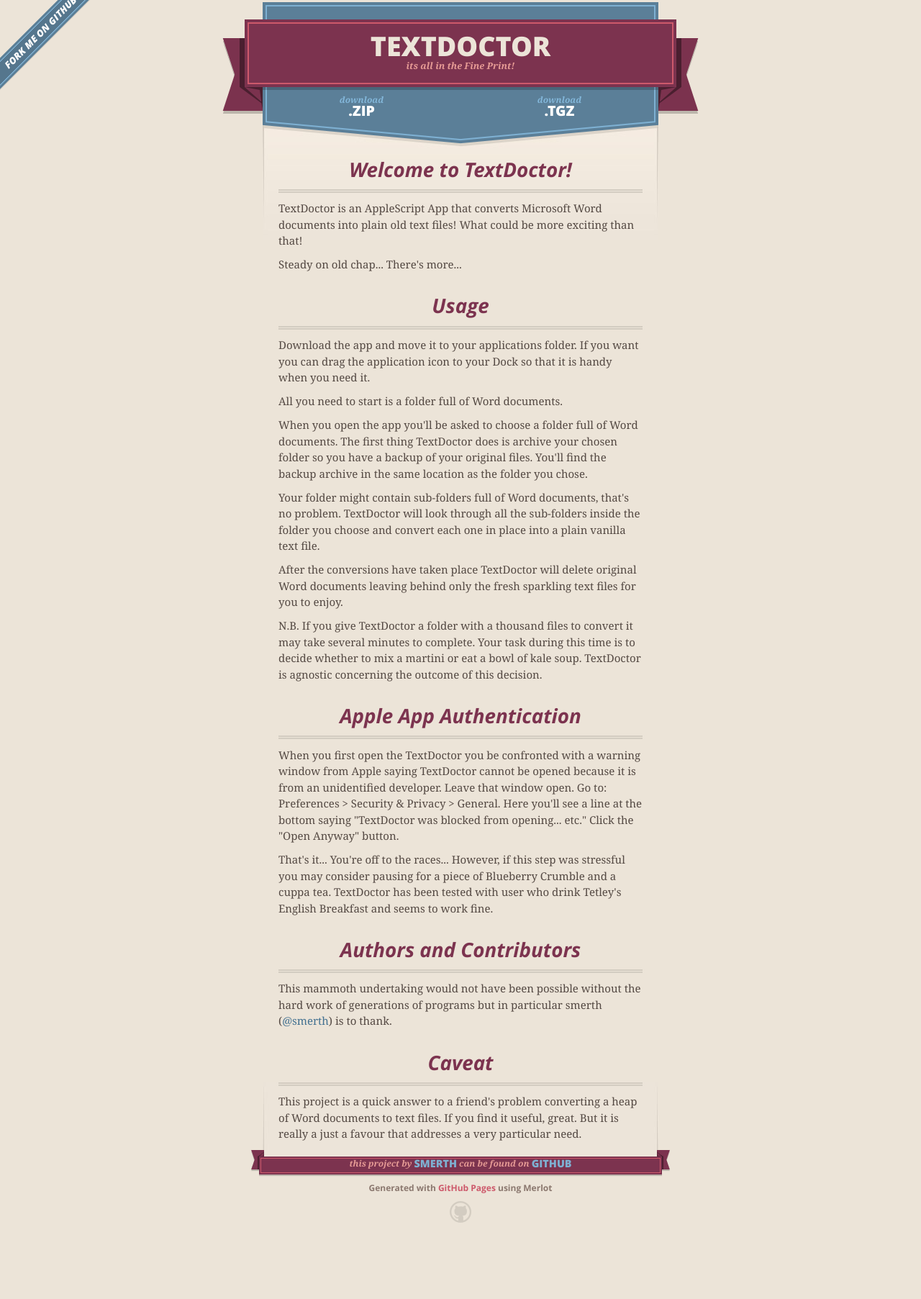
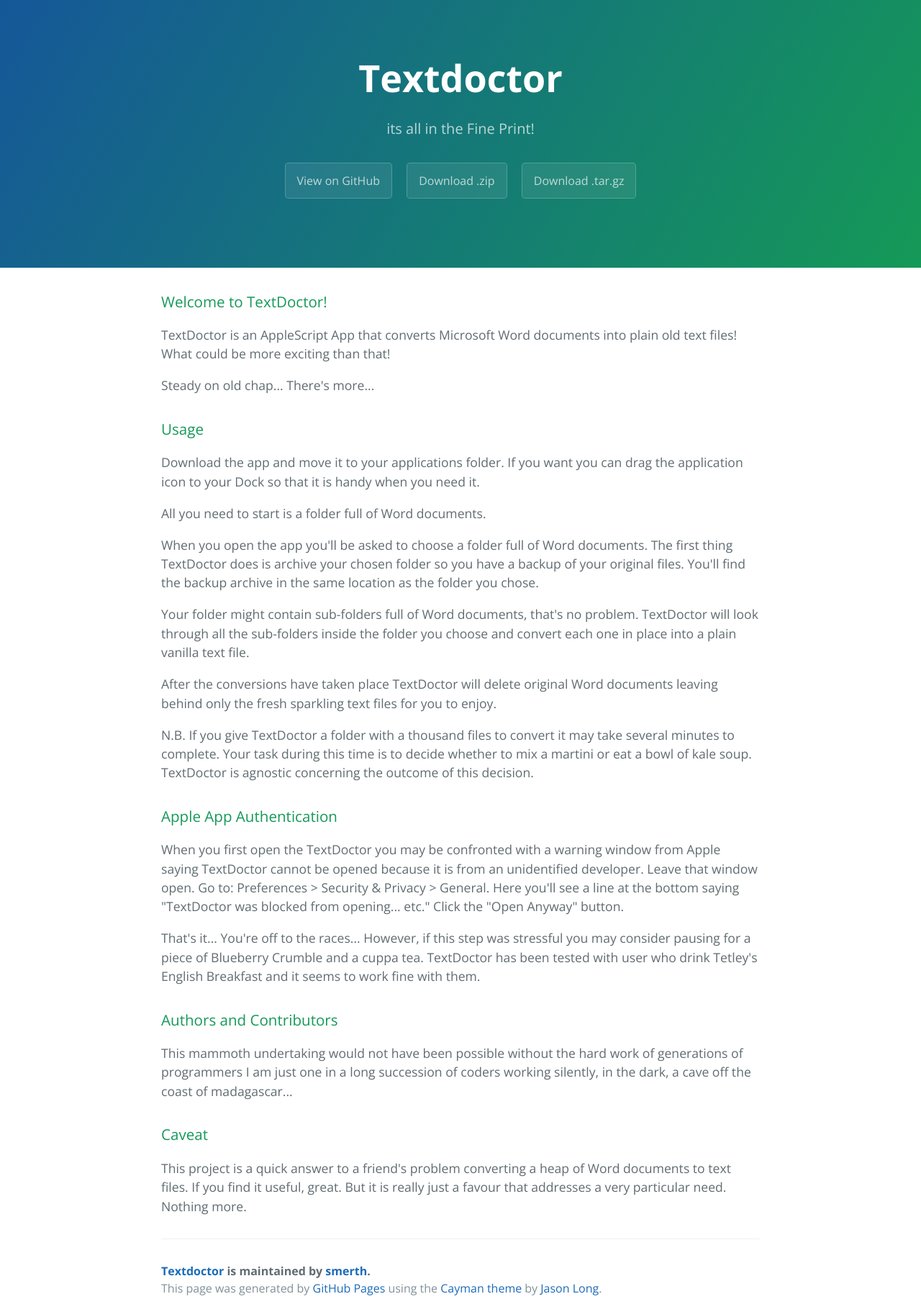
Before and after one commit to smerth/TextDoctor, a plain HTML site: page index.html in a window 1280 px wide. Shown: the part 11-1816 px from the top of the page at 72% size. Before the commit the page ends 1750 px from the top, so only its background shows below. Drawn offline with nearby package versions, Linux system fonts and the light colour scheme.

Commit message:
Create gh-pages branch via GitHub

```diff
--- a/index.html
+++ b/index.html
@@ -1,52 +1,25 @@
 <!DOCTYPE html>
-<html>
+<html lang="en-us">
   <head>
-    <meta charset='utf-8'>
-    <meta http-equiv="X-UA-Compatible" content="chrome=1">
-    <meta name="viewport" content="width=640">
+    <meta charset="UTF-8">
+    <title>Textdoctor by smerth</title>
+    <meta name="viewport" content="width=device-width, initial-scale=1">
+    <link rel="stylesheet" type="text/css" href="stylesheets/normalize.css" media="screen">
+    <link href='https://fonts.googleapis.com/css?family=Open+Sans:400,700' rel='stylesheet' type='text/css'>
+    <link rel="stylesheet" type="text/css" href="stylesheets/stylesheet.css" media="screen">
+    <link rel="stylesheet" type="text/css" href="stylesheets/github-light.css" media="screen">
+  </head>
+  <body>
+    <section class="page-header">
+      <h1 class="project-name">Textdoctor</h1>
+      <h2 class="project-tagline">its all in the Fine Print!</h2>
+      <a href="https://github.com/smerth/TextDoctor" class="btn">View on GitHub</a>
+      <a href="https://github.com/smerth/TextDoctor/zipball/master" class="btn">Download .zip</a>
+      <a href="https://github.com/smerth/TextDoctor/tarball/master" class="btn">Download .tar.gz</a>
+    </section>
 
-    <link rel="stylesheet" href="stylesheets/core.css" media="screen">
-    <link rel="stylesheet" href="stylesheets/mobile.css" media="handheld, only screen and (max-device-width:640px)">
-    <link rel="stylesheet" href="stylesheets/github-light.css">
-
-    <script type="text/javascript" src="javascripts/modernizr.js"></script>
-    <script type="text/javascript" src="https://ajax.googleapis.com/ajax/libs/jquery/1.7.1/jquery.min.js"></script>
-    <script type="text/javascript" src="javascripts/headsmart.min.js"></script>
-    <script type="text/javascript">
-      $(document).ready(function () {
-        $('#main_content').headsmart()
-      })
-    </script>
-    <title>Textdoctor by smerth</title>
-  </head>
-
-  <body>
-    <a id="forkme_banner" href="https://github.com/smerth/TextDoctor">View on GitHub</a>
-    <div class="shell">
-
-      <header>
-        <span class="ribbon-outer">
-          <span class="ribbon-inner">
-            <h1>Textdoctor</h1>
-            <h2>its all in the Fine Print!</h2>
-          </span>
-          <span class="left-tail"></span>
-          <span class="right-tail"></span>
-        </span>
-      </header>
-
-      <section id="downloads">
-        <span class="inner">
-          <a href="https://github.com/smerth/TextDoctor/zipball/master" class="zip"><em>download</em> .ZIP</a><a href="https://github.com/smerth/TextDoctor/tarball/master" class="tgz"><em>download</em> .TGZ</a>
-        </span>
-      </section>
-
-
-      <span class="banner-fix"></span>
-
-
-      <section id="main_content">
-        <h3>
+    <section class="main-content">
+      <h3>
 <a id="welcome-to-textdoctor" class="anchor" href="#welcome-to-textdoctor" aria-hidden="true"><span aria-hidden="true" class="octicon octicon-link"></span></a>Welcome to TextDoctor!</h3>
 
 <p>TextDoctor is an AppleScript App that converts Microsoft Word documents into plain old text files!  What could be more exciting than that!  </p>
@@ -71,34 +44,27 @@
 <h3>
 <a id="apple-app-authentication" class="anchor" href="#apple-app-authentication" aria-hidden="true"><span aria-hidden="true" class="octicon octicon-link"></span></a>Apple App Authentication</h3>
 
-<p>When you first open the TextDoctor you be confronted with a warning window from Apple saying TextDoctor cannot be opened because it is from an unidentified developer.  Leave that window open.  Go to: Preferences &gt; Security &amp; Privacy &gt; General.  Here you'll see a line at the bottom saying "TextDoctor was blocked from opening... etc."  Click the "Open Anyway" button.</p>
+<p>When you first open the TextDoctor you may be confronted with a warning window from Apple saying TextDoctor cannot be opened because it is from an unidentified developer.  Leave that window open.  Go to: Preferences &gt; Security &amp; Privacy &gt; General.  Here you'll see a line at the bottom saying "TextDoctor was blocked from opening... etc."  Click the "Open Anyway" button.</p>
 
-<p>That's it... You're off to the races...  However, if this step was stressful you may consider pausing for a piece of Blueberry Crumble and a cuppa tea.  TextDoctor has been tested with user who drink Tetley's English Breakfast and seems to work fine. </p>
+<p>That's it... You're off to the races...  However, if this step was stressful you may consider pausing for a piece of Blueberry Crumble and a cuppa tea.  TextDoctor has been tested with user who drink Tetley's English Breakfast and it seems to work fine with them. </p>
 
 <h3>
 <a id="authors-and-contributors" class="anchor" href="#authors-and-contributors" aria-hidden="true"><span aria-hidden="true" class="octicon octicon-link"></span></a>Authors and Contributors</h3>
 
-<p>This mammoth undertaking would not have been possible without the hard work of generations of programs but in particular smerth (<a href="https://github.com/smerth" class="user-mention">@smerth</a>) is to thank.</p>
+<p>This mammoth undertaking would not have been possible without the hard work of generations of programmers I am just one in a long succession of coders working silently, in the dark, a cave off the coast of madagascar...</p>
 
 <h3>
 <a id="caveat" class="anchor" href="#caveat" aria-hidden="true"><span aria-hidden="true" class="octicon octicon-link"></span></a>Caveat</h3>
 
-<p>This project is a quick answer to a friend's problem converting a heap of Word documents to text files.  If you find it useful, great.  But it is really a just a favour that addresses a very particular need.</p>
-      </section>
+<p>This project is a quick answer to a friend's problem converting a heap of Word documents to text files.  If you find it useful, great.  But it is really just a favour that addresses a very particular need.  Nothing more.</p>
 
-      <footer>
-        <span class="ribbon-outer">
-          <span class="ribbon-inner">
-            <p>this project by <a href="https://github.com/smerth">smerth</a> can be found on <a href="https://github.com/smerth/TextDoctor">GitHub</a></p>
-          </span>
-          <span class="left-tail"></span>
-          <span class="right-tail"></span>
-        </span>
-        <p>Generated with <a href="https://pages.github.com">GitHub Pages</a> using Merlot</p>
-        <span class="octocat"></span>
+      <footer class="site-footer">
+        <span class="site-footer-owner"><a href="https://github.com/smerth/TextDoctor">Textdoctor</a> is maintained by <a href="https://github.com/smerth">smerth</a>.</span>
+
+        <span class="site-footer-credits">This page was generated by <a href="https://pages.github.com">GitHub Pages</a> using the <a href="https://github.com/jasonlong/cayman-theme">Cayman theme</a> by <a href="https://twitter.com/jasonlong">Jason Long</a>.</span>
       </footer>
 
-    </div>
+    </section>
 
 
   </body>
```
Also changed, not shown: params.json (+1 -1 lines).
